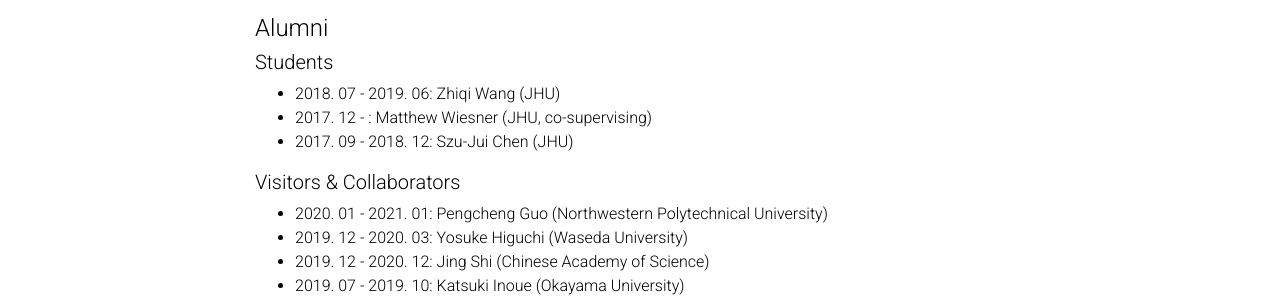
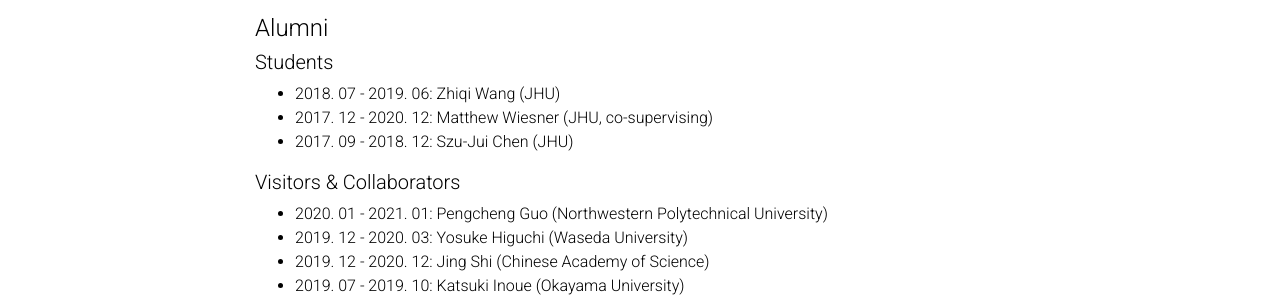
Before and after one commit to shinjiwlab/shinjiwlab.github.io, a Jekyll site: the page built from _pages/members.md, in a window 1280 px wide and 900 px high, scrolled down 1357 px. Shown: the part 396-696 px from the top of the window. Built offline with Jekyll 4.4.1, drawn with Linux system fonts in a browser that asks for light colours; nearby versions of some CDN libraries; a style sheet for code colours, icons or effects is not loaded.

Commit message:
Update members.md

```diff
--- a/_pages/members.md
+++ b/_pages/members.md
@@ -299,7 +299,7 @@
 ##### Students
 <ul>
 <li>2018. 07 - 2019. 06: Zhiqi Wang (JHU)</li>
-<li>2017. 12 - : Matthew Wiesner (JHU, co-supervising)</li>
+<li>2017. 12 - 2020. 12: Matthew Wiesner (JHU, co-supervising)</li>
 <li>2017. 09 - 2018. 12: Szu-Jui Chen (JHU)</li>
 </ul>
 
```
